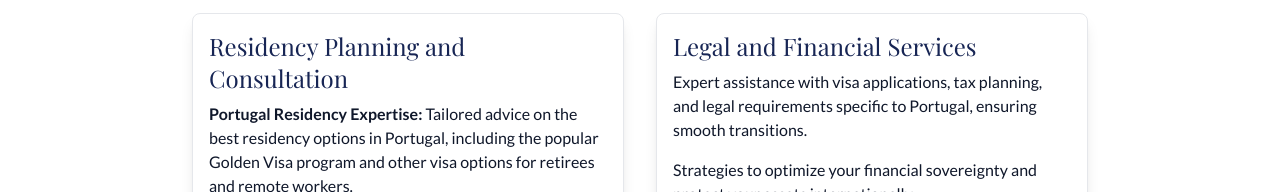
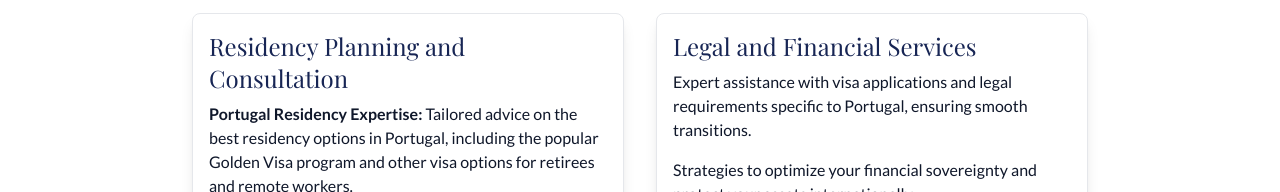
Before and after one commit to AryanJ-NYC/fpcllc, a Next.js app: page /our-services in a window 1280 px wide. Shown: the part 523-715 px from the top of the page. Built offline with nearby package versions, Linux system fonts and the light colour scheme; no server answers; a web font is replaced by a local one.

Commit message:
Remove mention of tax planning

```diff
--- a/src/app/our-services/page.tsx
+++ b/src/app/our-services/page.tsx
@@ -27,8 +27,8 @@ const OurServices = () => {
           <H2>Legal and Financial Services</H2>
           <div className="flex flex-col gap-y-4">
             <p>
-              Expert assistance with visa applications, tax planning, and legal requirements
-              specific to Portugal, ensuring smooth transitions.
+              Expert assistance with visa applications and legal requirements specific to Portugal,
+              ensuring smooth transitions.
             </p>
             <p>
               Strategies to optimize your financial sovereignty and protect your assets
```
